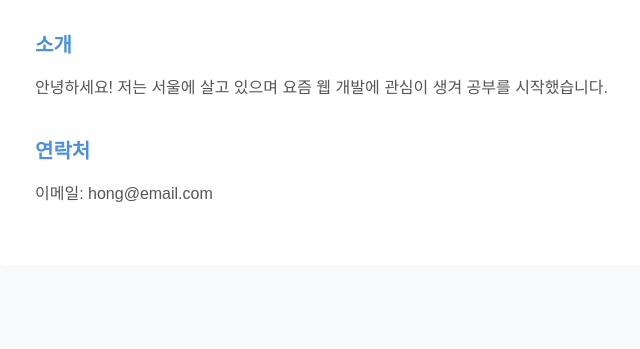
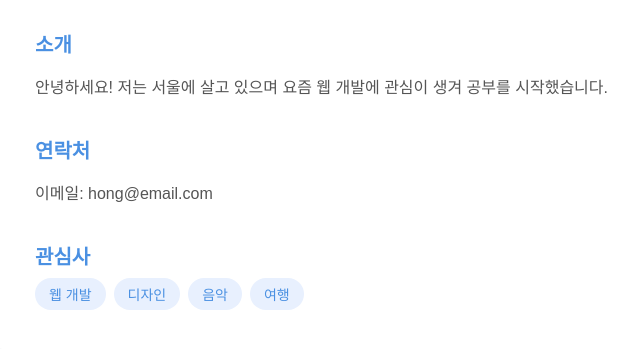
Before and after one commit to hyeonsuk99/26.05.15.-Github-Learning, a plain HTML site: page index.html in a window 1280 px wide. Shown: the part 205-554 px from the top of the page, without its empty margins (305-945 px from the left). Drawn offline with Linux system fonts and the light colour scheme.

Commit message:
Update index.html

```diff
--- a/index.html
+++ b/index.html
@@ -7,6 +7,7 @@
       color: #333333;
       font-family: Arial, sans-serif;
     }
+
     .container {
       max-width: 600px;
       margin: 50px auto;
@@ -14,7 +15,8 @@
       padding: 40px;
       border-radius: 12px;
     }
-        h1 {
+
+    h1 {
       font-size: 32px;
       margin-bottom: 8px;
     }
@@ -30,6 +32,19 @@
       line-height: 1.8;
       color: #555555;
     }
+
+    .tags {
+      display: flex;
+      gap: 8px;
+    }
+
+    .tag {
+      background-color: #e8f0fe;
+      color: #4a90e2;
+      padding: 6px 14px;
+      border-radius: 20px;
+      font-size: 14px;
+    }
   </style>
 </head>
 <body>
@@ -39,8 +54,16 @@
 
   <h2>소개</h2>
   <p>안녕하세요! 저는 서울에 살고 있으며 요즘 웹 개발에 관심이 생겨 공부를 시작했습니다.</p>
+
   <h2>연락처</h2>
   <p>이메일: hong@email.com</p>
+
+  <h2>관심사</h2>
+    <div class="tags">
+      <span class="tag">웹 개발</span>
+      <span class="tag">디자인</span>
+      <span class="tag">음악</span>
+      <span class="tag">여행</span>
   </div>
 </body>
 </html>
```
